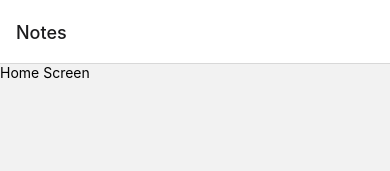
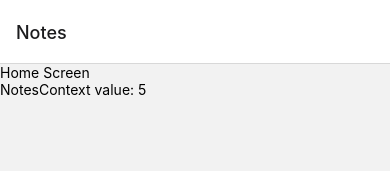
Before and after one commit to eneax/rn-notes-app, a React Native app: screen /Notes in a window 390 px wide. Shown: the top 171 px of the page. Built offline with nearby package versions, Linux system fonts and the light colour scheme.

Commit message:
Move data with context

```diff
--- a/src/context/NotesContext.js
+++ b/src/context/NotesContext.js
@@ -3,5 +3,7 @@ import React from "react";
 const NotesContext = React.createContext();
 
 export const NotesProvider = ({ children }) => {
-  return <NotesContext.Provider>{children}</NotesContext.Provider>;
+  return <NotesContext.Provider value={5}>{children}</NotesContext.Provider>;
 };
+
+export default NotesContext;
--- a/src/screens/HomeScreen.js
+++ b/src/screens/HomeScreen.js
@@ -1,10 +1,15 @@
 import React from "react";
 import { View, Text } from "react-native";
 
+import NotesContext from "../context/NotesContext";
+
 const HomeScreen = () => {
+  const value = React.useContext(NotesContext);
+
   return (
     <View>
       <Text>Home Screen</Text>
+      <Text>NotesContext value: {value}</Text>
     </View>
   );
 };
```
